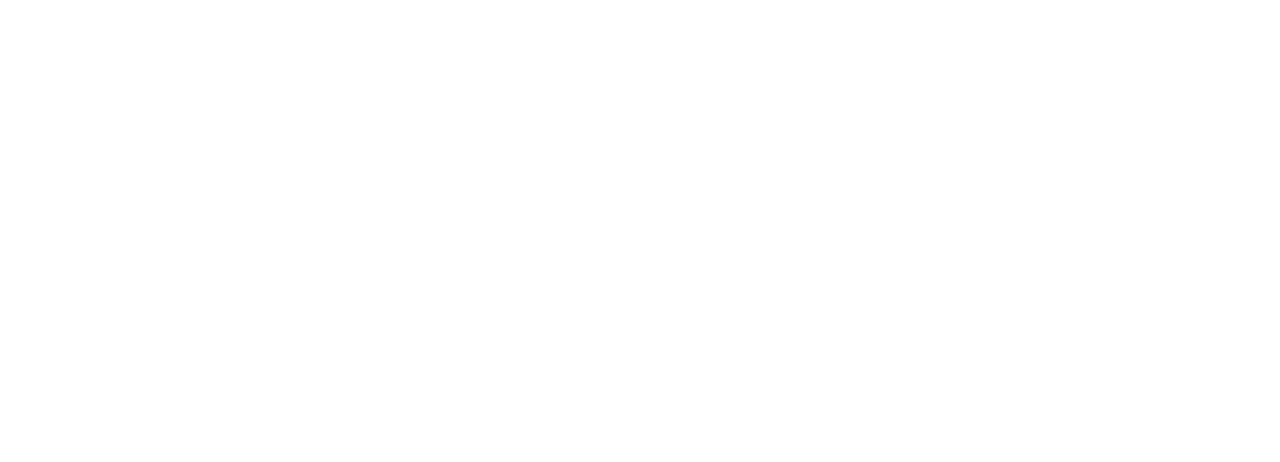
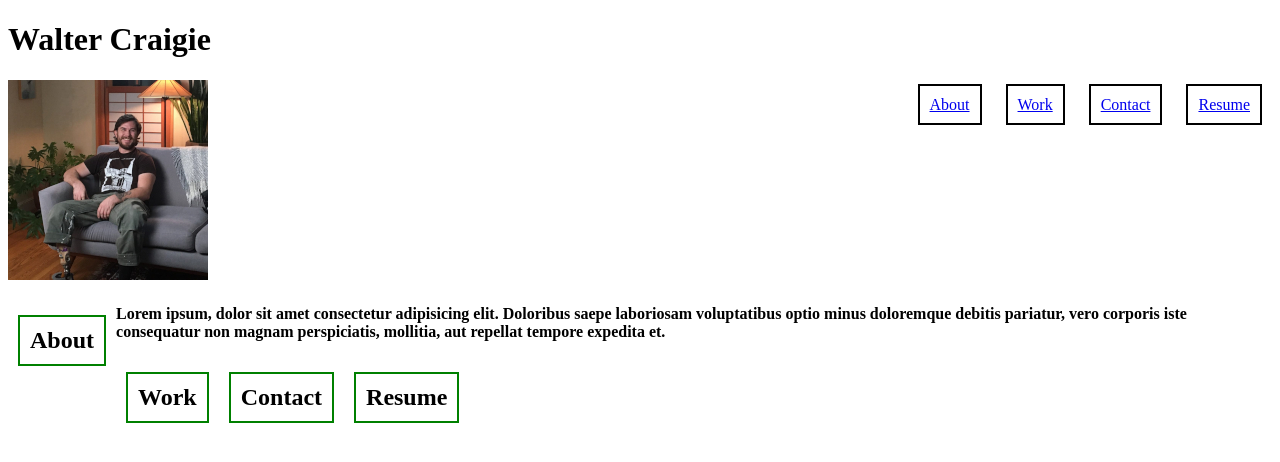
Before and after one commit to w4lt0r/portfolio, a plain HTML site: page index.html in a window 1280 px wide. Drawn offline with Linux system fonts and the light colour scheme.

Commit message:
continue developing CSS

```diff
--- a/assets/css/style.css
+++ b/assets/css/style.css
@@ -0,0 +1,27 @@
+/*
+#topBar {
+    display: inline;
+} */
+
+/* #myName {
+    width: 30%
+} */
+
+#navLinks {
+    float: right;
+}
+
+#navLinks ul li {
+    display: inline;
+    padding: 10px;
+    margin: 10px;
+    border: 2px solid black;
+}
+
+.sectionHead {
+    float: left;
+    /* display: block; */
+    padding: 10px;
+    margin: 10px;
+    border: 2px solid green;
+}
--- a/index.html
+++ b/index.html
@@ -1,13 +1,49 @@
 <!DOCTYPE html>
 <html lang="en">
-<head>
-    <meta charset="UTF-8">
-    <meta http-equiv="X-UA-Compatible" content="IE=edge">
-    <meta name="viewport" content="width=device-width, initial-scale=1.0">
+  <head>
+    <meta charset="UTF-8" />
+    <meta http-equiv="X-UA-Compatible" content="IE=edge" />
+    <meta name="viewport" content="width=device-width, initial-scale=1.0" />
     <title>Walter Craigie's Portfolio</title>
-    <link rel="stylesheet" href="./assets/css/style.css">
-</head>
-<body>
-    <script src="./assets/js/app.js"></script>
-</body>
+    <link rel="stylesheet" href="./assets/css/style.css" />
+  </head>
+  <body>
+    <header>
+      <div id="topBar">
+        <h1 id="myName">Walter Craigie</h1>
+        <nav id="navLinks">
+          <ul>
+            <li><a href="#About">About</a></li>
+            <li><a href="#Work">Work</a></li>
+            <li><a href="#Contact">Contact</a></li>
+            <li><a href="#Resume">Resume</a></li>
+          </ul>
+        </nav>
+      </div>
+      <img
+        src="./assets/images/me_200x200.jpg"
+        alt="picture of walter craigie"
+      />
+    </header>
+    <main>
+      <section>
+        <h2 class="sectionHead">About</h2>
+        <h4>Lorem ipsum, dolor sit amet consectetur adipisicing elit. Doloribus saepe laboriosam voluptatibus optio minus doloremque debitis pariatur, vero corporis iste consequatur non magnam perspiciatis, mollitia, aut repellat tempore expedita et.</h4>
+      </section>
+      <section>
+        <h2 class="sectionHead">Work</h2>
+        <div></div>
+        <div></div>
+        <div></div>
+        <div></div>
+        <div></div>
+      </section>
+      <section>
+        <h2 class="sectionHead">Contact</h2>
+      </section>
+      <section>
+        <h2 class="sectionHead">Resume</h2>
+      </section>
+    </main>
+  </body>
 </html>
```
Also changed, not shown: assets/images/me_200x200.jpg (added), assets/js/app.js (deleted).
